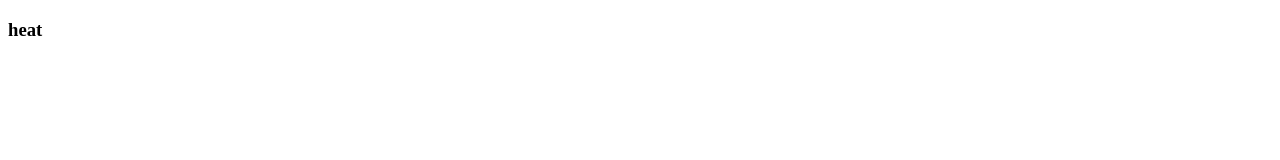
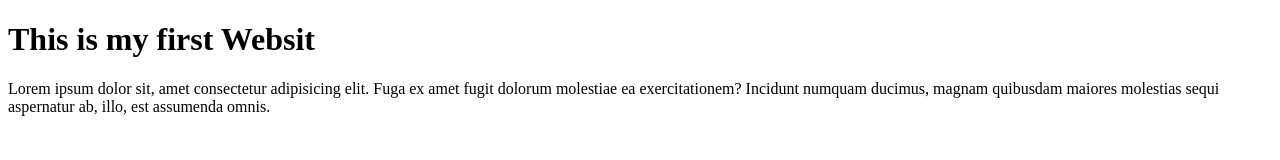
Before and after one commit to mdraselislamrahul/my-simple-website, a plain HTML site: page my-simple-website/index.html in a window 1280 px wide. Drawn offline with Linux system fonts and the light colour scheme.

Commit message:
module-4 5th commit

```diff
--- a/my-simple-website/index.html
+++ b/my-simple-website/index.html
@@ -9,7 +9,8 @@
 </head>
 
 <body>
-    <h3>heat</h3>
+    <h1>This is my first Websit</h1>
+    <p>Lorem ipsum dolor sit, amet consectetur adipisicing elit. Fuga ex amet fugit dolorum molestiae ea exercitationem? Incidunt numquam ducimus, magnam quibusdam maiores molestias sequi aspernatur ab, illo, est assumenda omnis.</p>
 </body>
 
 </html>
```
Also changed, not shown: another webside/index.html (deleted, +0 -15 lines).
